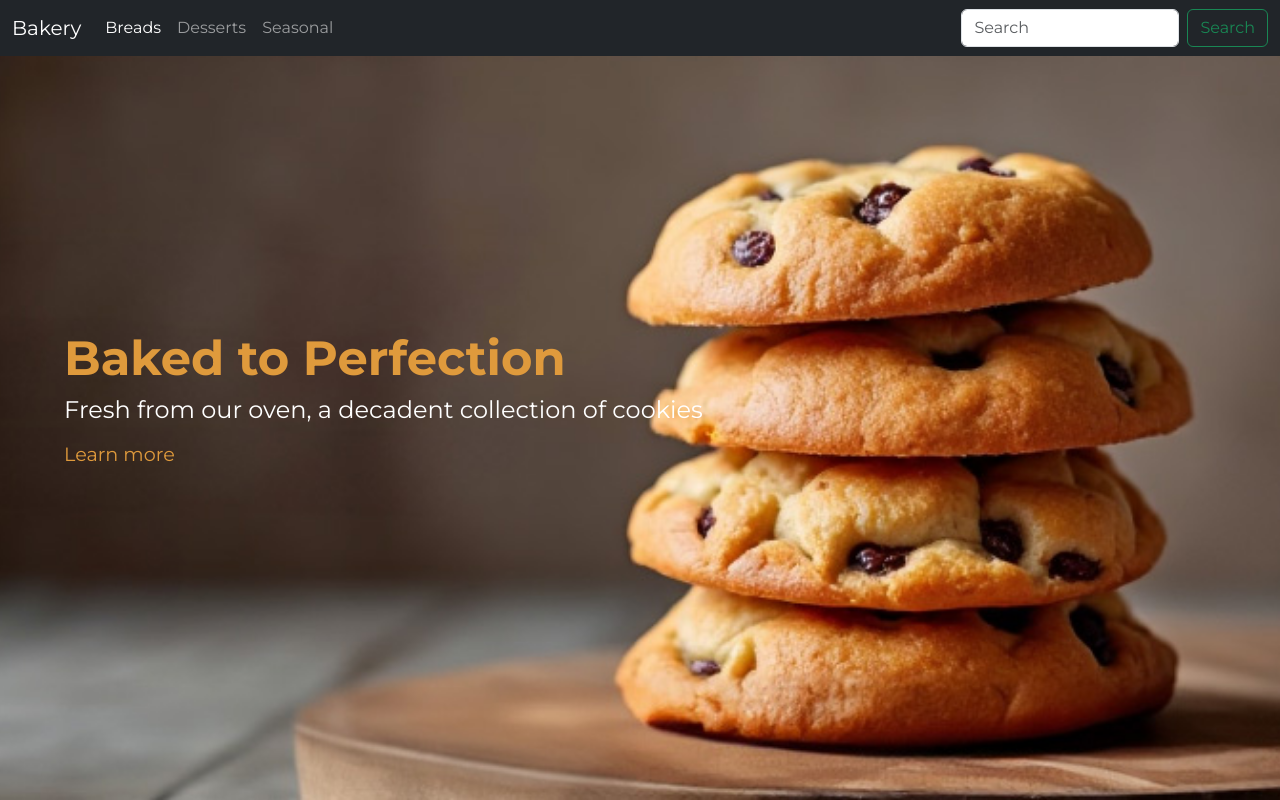
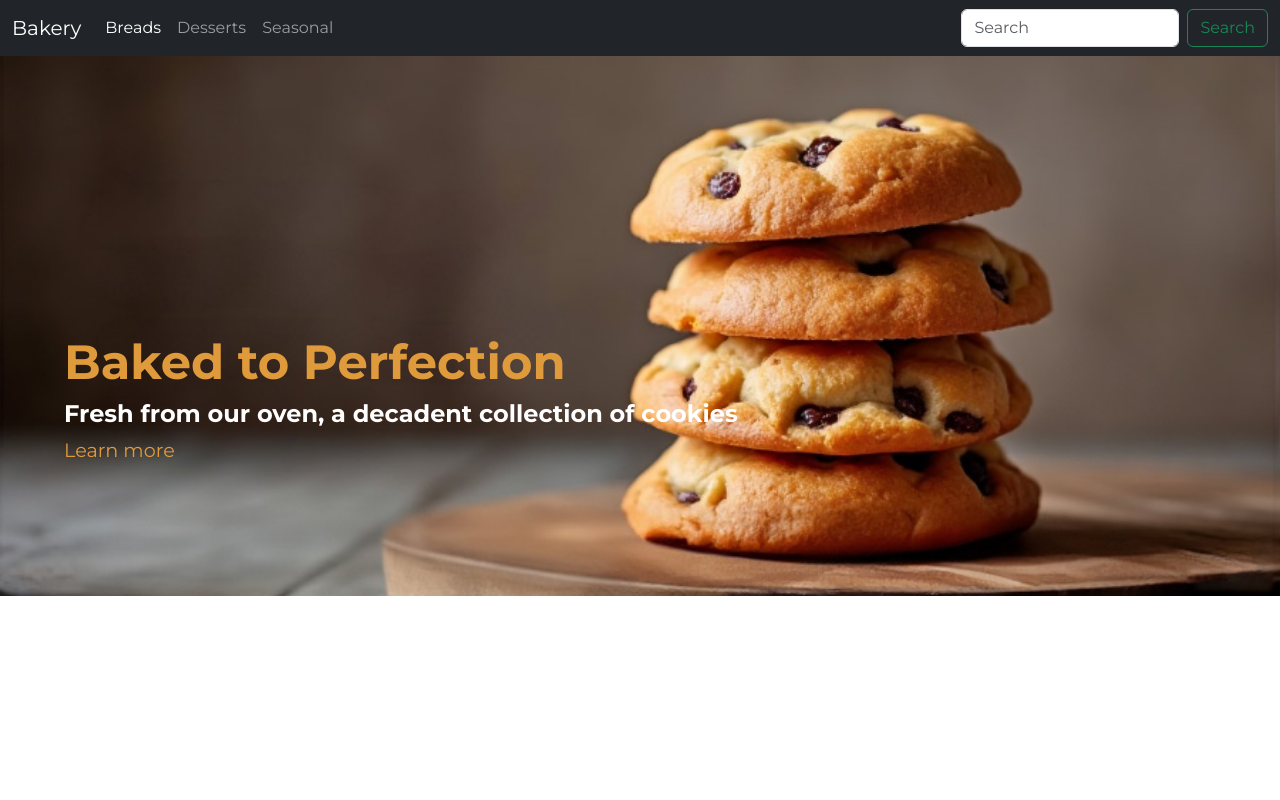
Before and after one commit to JediWebDev/Bakery-Site, a website built with webpack: page index.html in a window 1280 px wide. Built offline with nearby package versions, Linux system fonts and the light colour scheme; files whose address does not match are found by name.

Commit message:
Corrected errors in hero box

```diff
--- a/index.html
+++ b/index.html
@@ -52,8 +52,8 @@
           alt="banner image of chocolate chip cookies"
         />
         <div class="hero-content">
-          <h1 class="display-3 fw-bold">Baked to Perfection</h1>
-          <h3 class="fw-normal text-muted mb-3">Fresh from our oven, a decadent collection of cookies</h3>
+          <h1 class="display-1 fw-bold">Baked to Perfection</h1>
+          <h3 class="display-4 fw-bold">Fresh from our oven, a decadent collection of cookies</h3>
           <div class="d-flex gap-3 lead fw-normal">
             <a class="icon-link" href="#">
               Learn more
--- a/styles.css
+++ b/styles.css
@@ -31,8 +31,8 @@
 
   .hero-image {
     width: 100%;
-    height: 100%;
-    object-fit: cover;
+    height: auto;
+    object-fit: contain;
   }
 
   .hero-content {
@@ -40,6 +40,9 @@
     top: 50%;
     left: 5%;
     transform: translateY(-50%);
+    display: flex;
+    flex-direction: column;
+    align-items: flex-start;
     color: var(--primary-color);
     text-align: left;
   }
```
